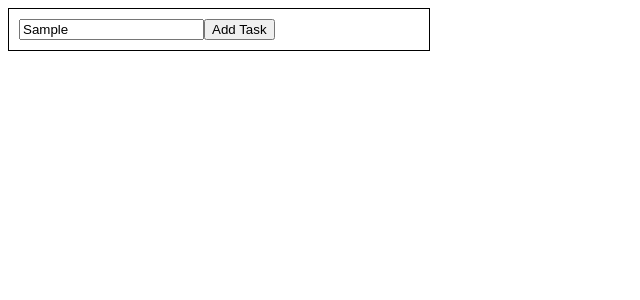
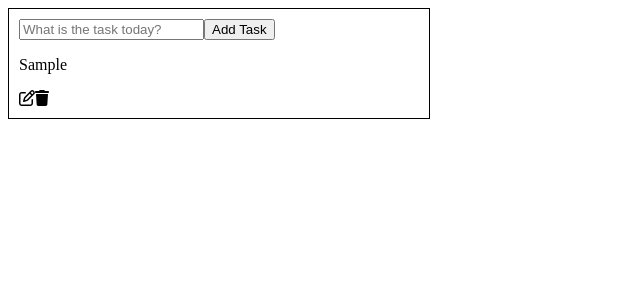
Before and after one commit to viktoriia-yash/to-do-list-react, a React (Create React App) app: page / in a window 1280 px wide. Both pictures are taken after typing "Sample" into the empty fields and a click on the button "Add Task". Shown: the top 300 px of the page, without its empty margins (0-640 px from the left). Built offline with nearby package versions, Linux system fonts and the light colour scheme.

Commit message:
Code for to do tasks

```diff
--- a/src/component/Todo.js
+++ b/src/component/Todo.js
@@ -1,7 +1,18 @@
 import React from "react";
+import { FontAwesomeIcon } from "@fortawesome/react-fontawesome";
+import { faPenToSquare } from "@fortawesome/free-regular-svg-icons";
+import { faTrash } from "@fortawesome/free-solid-svg-icons";
 
-const Todo = () => {
-  return <div>Todo</div>;
+const Todo = ({ task }) => {
+  return (
+    <div className="todo">
+      <p>{task.task}</p>
+      <div>
+        <FontAwesomeIcon icon={faPenToSquare} />
+        <FontAwesomeIcon icon={faTrash} />
+      </div>
+    </div>
+  );
 };
 
 export default Todo;
--- a/src/component/TodoForm.js
+++ b/src/component/TodoForm.js
@@ -1,10 +1,12 @@
 import React, { useState } from "react";
 
-const TodoForm = () => {
+const TodoForm = ({ addTodo }) => {
   const [value, setValue] = useState("");
 
   const handleSubmit = (e) => {
     e.preventDefault();
+    addTodo(value);
+    setValue("");
   };
 
   return (
@@ -12,6 +14,7 @@
       <input
         type="text"
         placeholder="What is the task today?"
+        value={value}
         className="todo-input"
         onChange={(e) => setValue(e.target.value)}
       />
--- a/src/component/TodoWrapper.js
+++ b/src/component/TodoWrapper.js
@@ -1,10 +1,26 @@
-import React from "react";
+import React, { useState } from "react";
 import TodoForm from "./TodoForm";
+import Todo from "./Todo";
+import { v4 as uuid4 } from "uuid";
+uuid4();
 
 const TodoWrapper = () => {
+  const [todos, setTodos] = useState([]);
+
+  const addTodo = (todo) => {
+    setTodos([
+      ...todos,
+      { id: uuid4(), task: todo, completed: false, isEditing: false },
+    ]);
+    console.log(todos);
+  };
+
   return (
     <div className="todo-wrapper">
-      <TodoForm />
+      <TodoForm addTodo={addTodo} />
+      {todos.map((todo, index) => (
+        <Todo task={todo} key={index} />
+      ))}
     </div>
   );
 };
```
